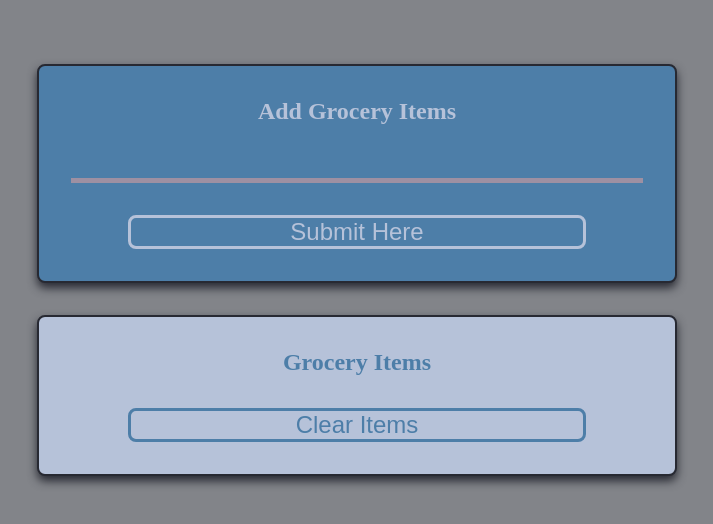
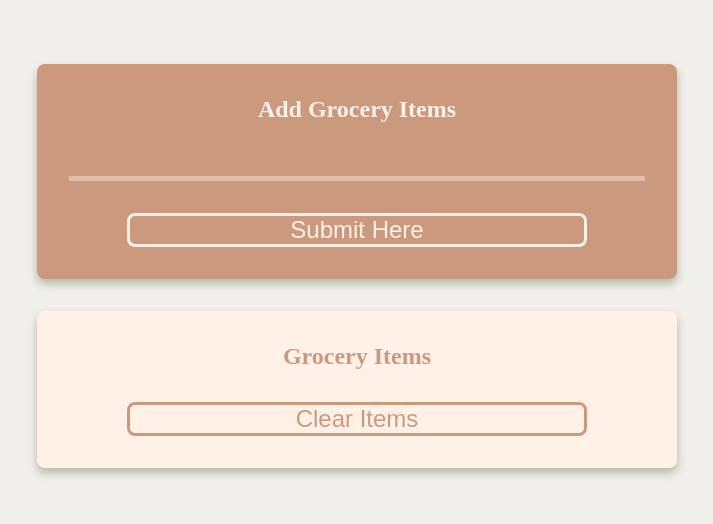
Before and after one commit to rukaiya2000/grocery, a plain HTML site: page index.html in a window 1280 px wide. Shown: the whole page, without its empty margins (283-996 px from the left). Drawn offline with Linux system fonts and the light colour scheme.

Commit message:
I have modified the background colors

```diff
--- a/style.css
+++ b/style.css
@@ -9,28 +9,28 @@
     display:grid;
     grid-template-columns: 80%;
     justify-content: center;
-    background: #828489;
+    background: #f0efeb;
     margin-top: 3rem;
    }
    .addItems-container{
-    background: #4D7EA8;
+    background: #cb997e;
    }
    .addItems-container,.displayItems-container{
     margin: 1rem 0;
     padding: 2rem;
     border-radius: .5rem;
     text-align: center;
-    border:2px solid #272932;
-    box-shadow: 0 5px 10px #272932;
+
+    box-shadow: 0 5px 10px #b7b7a4;
    }
    .addItems-title,.displayItems-title{
    text-transform: capitalize;
    }
    .addItems-title{
-    color: #B6C2D9;
+    color:  #fff1e6;
    }
    .addItems-action,.displayItems-action{
-    border:2px solid #272932;
+
     padding: 0.5rem 0;
     text-transform: capitalize;
     border-radius: 0.5rem;
@@ -39,11 +39,11 @@
    .addItems-input{
     background: transparent;
     border:none;
-    border-bottom: 5px solid #9E90A2;
+    border-bottom: 5px solid #ddbea9;
     width: 100%;
     font-size: 2rem;
     padding: 0.5rem;
-    color: #9E90A2;
+    color: #ddbea9;
     outline: none;
     text-transform: uppercase;
    }
@@ -58,21 +58,21 @@
     outline: none;
    }
    .addItems-submit{
-    color: #B6C2D9;
+    color:  #fff1e6;
     background: transparent;
-    border:3px solid #B6C2D9;
+    border:3px solid  #fff1e6;
     transition: all 2s ease;
    }
    .addItems-submit:hover{
-    background: #B6C2D9;
+    background:  #fff1e6;
     color: #272932;
    }
    .displayItems-container{
-    background: #B6C2D9;
+    background:  #fff1e6;
 
    }
    .displayItems-title{
-    color: #4D7EA8;
+    color: #cb997e;
     margin-bottom: 0.25rem;
    }
    .grocery-item{
@@ -85,7 +85,7 @@
     margin:0.5rem 0;
    }
    .grocery-item:hover{
-   background:#828489;
+   background:#f0efeb;
    }
    .grocery-item__title{
     text-align: left;
@@ -104,14 +104,14 @@
    }
 
    .displayItems-clear{
-    color: #4D7EA8;
+    color: #cb997e;
     background: transparent;
-    border:3px solid #4D7EA8;
+    border:3px solid #cb997e;
     transition: all 2s ease;
    }
 
    .displayItems-clear:hover{
-    background: #4D7EA8;
+    background: #cb997e;
     color: #272932;
    }
    /* action classes */
```
